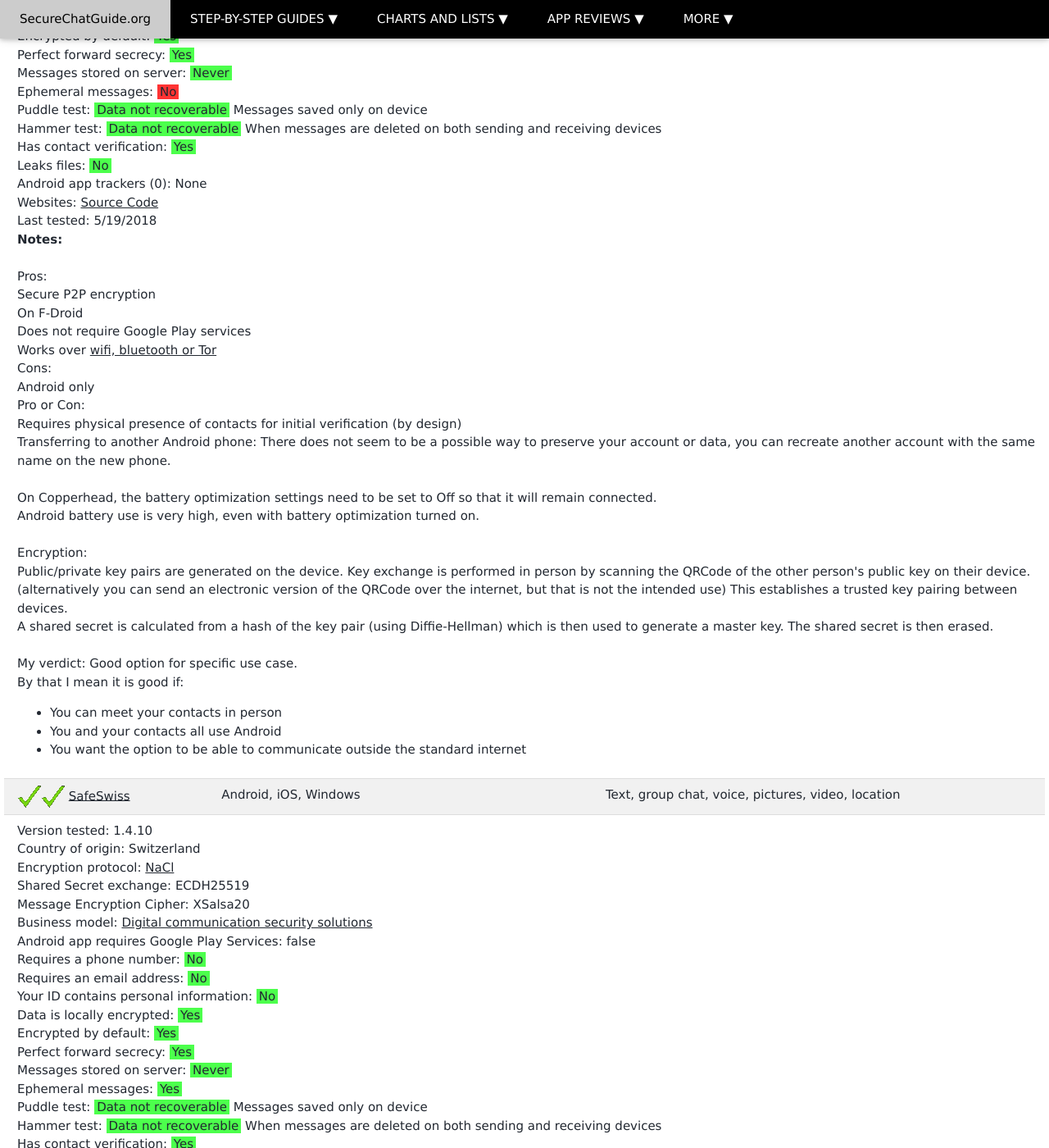
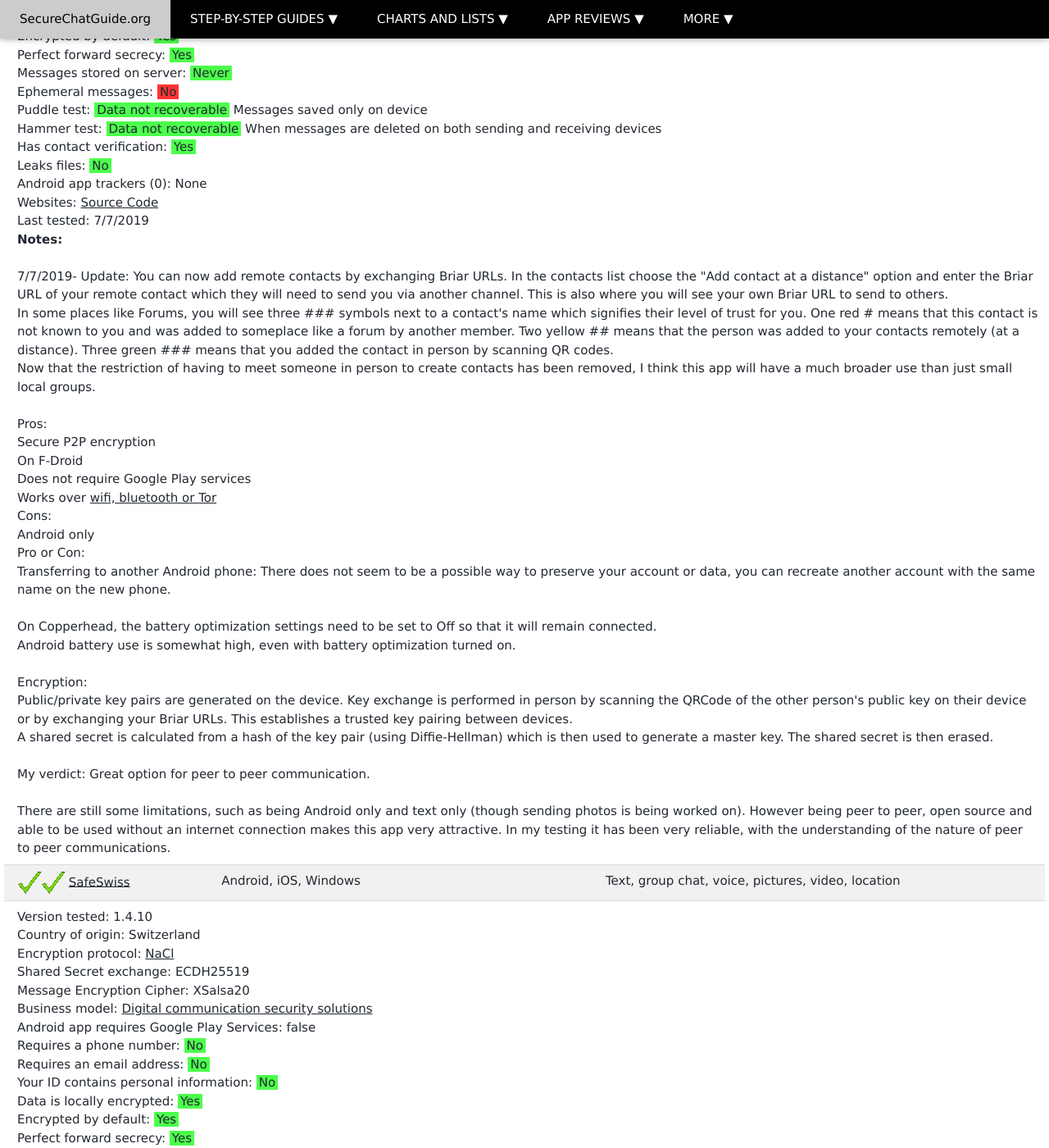
Before and after one commit to Perelandra0x309/secure-im, a Jekyll site: the page built from p2papps.md, in a window 1280 px wide and 1400 px high, scrolled down 637 px. Shown: the whole window at 82% size. Built offline with Jekyll 4.4.1, drawn with Linux system fonts in a browser that asks for light colours; some of the changed text lies outside the part shown.

Commit message:
Updated Briar

```diff
--- a/_data/applications.yml
+++ b/_data/applications.yml
@@ -70,8 +70,8 @@
   exodus_privacy_trackers_description: None
   websites: <a href="https://code.briarproject.org/akwizgran/briar/tree/master">Source Code</a>
   notes_file: briar_notes.html
-  version_tested: 1.0.4
-  last_update: 5/19/2018
+  version_tested: 1.2.3
+  last_update: 7/7/2019
 
 - name: safeswiss
   category: 1
--- a/_data/briar_notes.html
+++ b/_data/briar_notes.html
@@ -1,3 +1,7 @@
+7/7/2019- Update: You can now add remote contacts by exchanging Briar URLs.  In the contacts list choose the &quot;Add contact at a distance&quot; option and enter the Briar URL of your remote contact which they will need to send you via another channel.  This is also where you will see your own Briar URL to send to others.<br>
+In some places like Forums, you will see three ### symbols next to a contact's name which signifies their level of trust for you.  One red # means that this contact is not known to you and was added to someplace like a forum by another member.  Two yellow ## means that the person was added to your contacts remotely (at a distance).  Three green ### means that you added the contact in person by scanning QR codes.<br>
+Now that the restriction of having to meet someone in person to create contacts has been removed, I think this app will have a much broader use than just small local groups.<br>
+<br>
 Pros:<br>
 Secure P2P encryption<br>
 On F-Droid<br>
@@ -6,20 +10,15 @@
 Cons:<br>
 Android only<br>
 Pro or Con:<br>
-Requires physical presence of contacts for initial verification (by design)<br>
 Transferring to another Android phone: There does not seem to be a possible way to preserve your account or data, you can recreate another account with the same name on the new phone.<br>
 <br>
 On Copperhead, the battery optimization settings need to be set to Off so that it will remain connected.<br>
-Android battery use is very high, even with battery optimization turned on.<br>
+Android battery use is somewhat high, even with battery optimization turned on.<br>
 <br>
 Encryption:<br>
-Public/private key pairs are generated on the device.  Key exchange is performed in person by scanning the QRCode of the other person's public key on their device. (alternatively you can send an electronic version of the QRCode over the internet, but that is not the intended use)  This establishes a trusted key pairing between devices.<br>
+Public/private key pairs are generated on the device.  Key exchange is performed in person by scanning the QRCode of the other person's public key on their device or by exchanging your Briar URLs. This establishes a trusted key pairing between devices.<br>
 A shared secret is calculated from a hash of the key pair (using Diffie-Hellman) which is then used to generate a master key.  The shared secret is then erased.<br>
 <br>
-My verdict: Good option for specific use case.<br>
-By that I mean it is good if:
-<ul>
-  <li>You can meet your contacts in person</li>
-  <li>You and your contacts all use Android</li>
-  <li>You want the option to be able to communicate outside the standard internet</li>
-</ul>
+My verdict: Great option for peer to peer communication.<br>
+<br>
+There are still some limitations, such as being Android only and text only (though sending photos is being worked on).  However being peer to peer, open source and able to be used without an internet connection makes this app very attractive.  In my testing it has been very reliable, with the understanding of the nature of peer to peer communications.
```
Also changed, not shown: favorites.md (+1 -1 lines).
